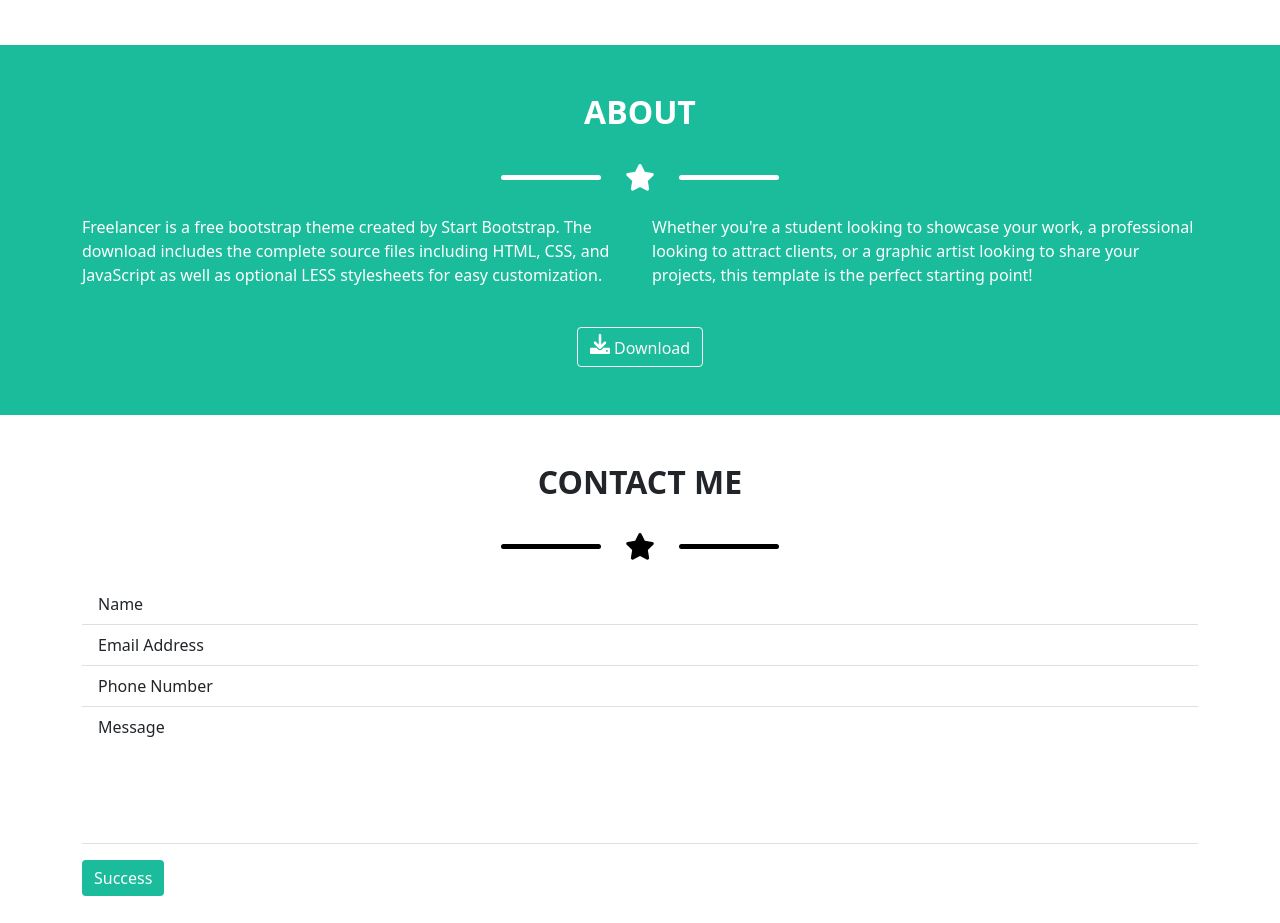
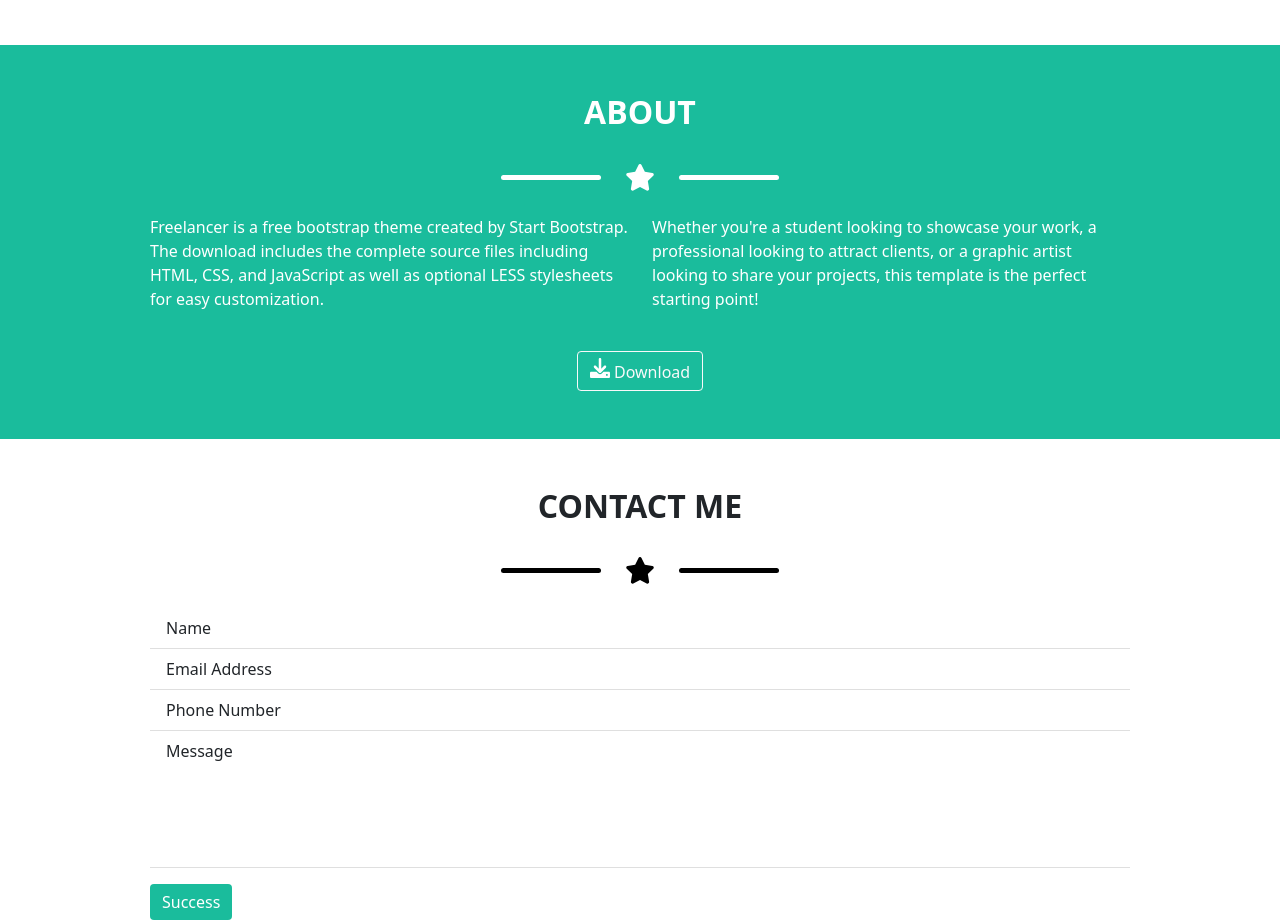
Before and after one commit to GiacomoDiNardo/html-css-bootstrap-freelancer, a plain HTML site: page index.html in a window 1280 px wide. Shown: the part 1353-2276 px from the top of the page. Drawn offline with nearby package versions, Linux system fonts and the light colour scheme.

Commit message:
add extra padding

```diff
--- a/css/style.css
+++ b/css/style.css
@@ -16,6 +16,10 @@
 
 .color-green {
     color: #1ABC9C;
+}
+
+.padding-x {
+    padding: 0 5rem;
 }
 
 .header-link a {
--- a/index.html
+++ b/index.html
@@ -95,7 +95,7 @@
         </section>
 
         <section class="bg-green p-5 color-white">
-            <div class="container text-center">
+            <div class="container text-center padding-x">
                 <h2><strong>ABOUT</strong></h2>
 
                 <div class="horizontal-rule d-flex">
@@ -119,7 +119,7 @@
         </section>
 
         <section class="p-5">
-            <div class="container">
+            <div class="container padding-x">
                 <h2 class="text-center"><strong>CONTACT ME</strong></h2>
 
                 <div class="horizontal-rule d-flex">
```
